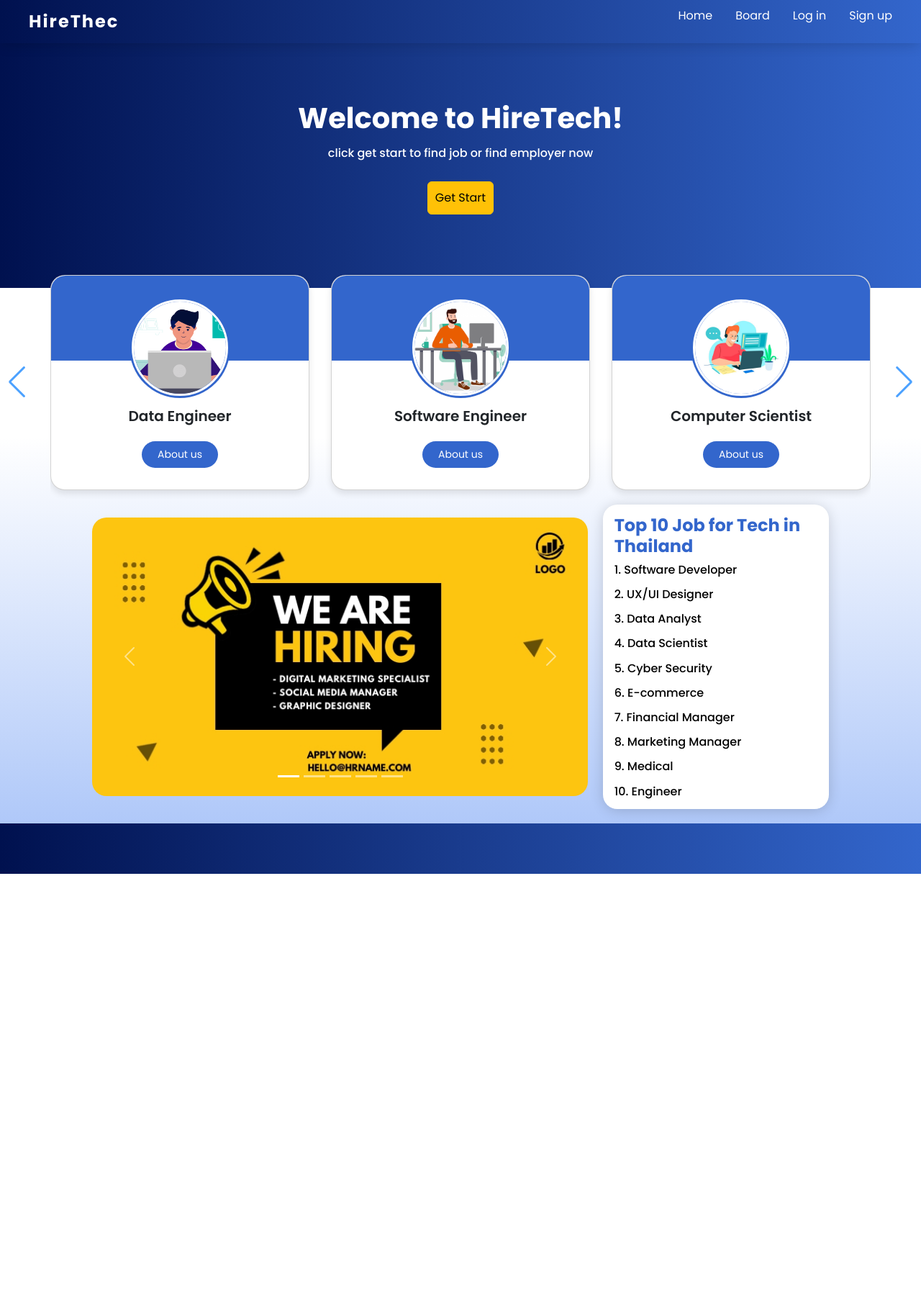
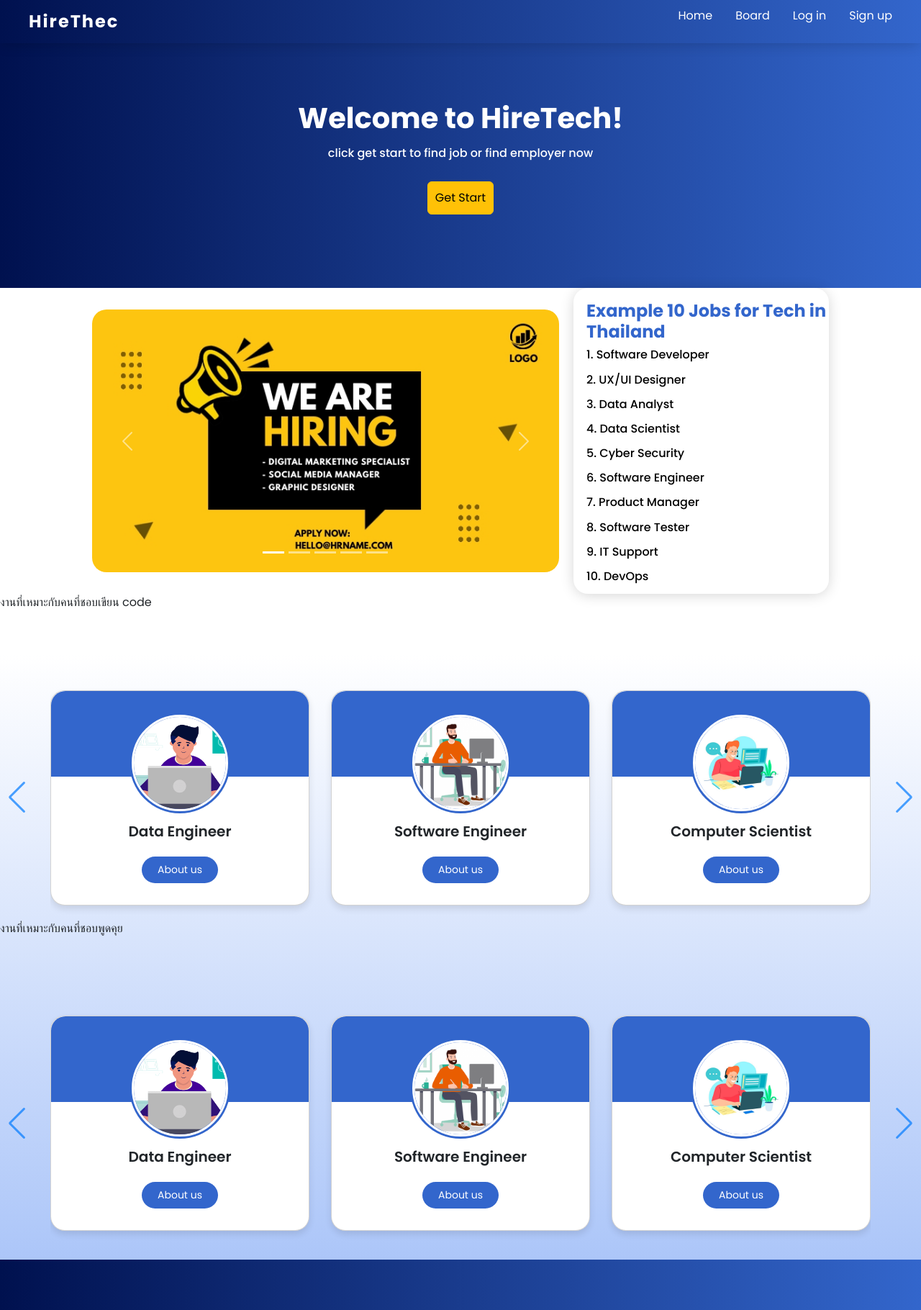
Before and after one commit to minddymind/Hire-Tech, a Flask app: page / in a window 1280 px wide. Shown: the whole page at 72% size. Before the commit the page ends 1214 px from the top, so only its background shows below. Run offline with Flask 3, Linux system fonts and the light colour scheme; parts of the project's set-up code (start-up, migrations or seed data) failed here and were passed over.

Commit message:
update home page

```diff
--- a/flask/app/static/css/home.css
+++ b/flask/app/static/css/home.css
@@ -1,3 +1,5 @@
+@import url('https://fonts.googleapis.com/css2?family=Poppins:wght@300;400;500;600&display=swap');
+
 * {
 	margin: 0;
 	padding: 0;
@@ -14,7 +16,7 @@ body {
   /* background: rgb(0,17,79); */
   background: linear-gradient(rgb(255, 255, 255) 50%, rgb(165, 193, 248));
   /* background-color: white; */
-  font-family: 'IBMPlexMono', sans-serif;
+  font-family: 'Poppins', sans-serif;
 }
 
 li {
@@ -42,8 +44,8 @@ nav {
 	justify-content: space-between;
 	z-index: 1000;
 	background: rgb(0,17,79);
-  	background: linear-gradient(90deg, rgba(0,17,79,1) 0%, rgba(51,102,204,1) 100%);
-  	box-shadow: 0 2px 20px -2px rgba(0,0,0,.2);
+	background: linear-gradient(90deg, rgba(0,17,79,1) 0%, rgba(51,102,204,1) 100%);
+	box-shadow: 0 2px 20px -2px rgba(0,0,0,.2);
   /* background: rgb(0,17,79);
   background: linear-gradient(90deg, rgba(0,17,79,1) 0%, rgba(51,102,204,1) 100%); */
 	/* box-shadow: 0 2px 4px rgba(0, 0, 0, 0.2);
@@ -171,7 +173,7 @@ nav.sticky {
 
 .card-container {
 	position: relative;
-	margin-top: -1%;
+	margin-top: 10%;
 	width: auto;
 }
 
@@ -234,7 +236,6 @@ h6 {
 
 }
 
-
 .c-item {
   height: auto;
 }
--- a/flask/app/static/css/styles.css
+++ b/flask/app/static/css/styles.css
@@ -30,7 +30,6 @@ body{
 .card{
     border-radius: 25px;
     background-color: #FFF;
-
 }
 .image-content,
 .card-content{
--- a/flask/app/static/home.html
+++ b/flask/app/static/home.html
@@ -21,11 +21,6 @@
         <link rel="stylesheet" href="/static/css/home.css">
 
         <!-- Fonts -->
-        <link rel="preconnect" href="https://fonts.googleapis.com">
-        <link rel="preconnect" href="https://fonts.gstatic.com" crossorigin>
-        <link href="https://fonts.googleapis.com/css2?family=IBM+Plex+Mono:ital,wght@
-        0,100;0,200;0,300;0,400;0,500;0,600;0,700;1,100;1,200;1,300;1,400;1,500;1,600;1,700
-        &family=Lato:wght@300;400;700&display=swap" rel="stylesheet">
         <link href='https://fonts.googleapis.com/css?family=Kanit&subset=thai,latin' rel='stylesheet' type='text/css'>
 
         <!-- Favicon -->
@@ -60,6 +55,64 @@
             <h1 class="writer"><b>Welcome to HireTech!</b></h1>
             <h6>click get start to find job or find employer now</h6>
             <a href="/board"><button type="button" class="btn btn-warning btn"><span>Get Start</span></button></a>
+        </div>
+
+        <div class="slide">
+          <div id="hero-carousel" class="carousel slide" data-bs-ride="carousel">
+              <div class="carousel-indicators">
+                  <button type="button" data-bs-target="#hero-carousel" data-bs-slide-to="0" class="active" aria-current="true" aria-label="Slide 1"></button>
+                  <button type="button" data-bs-target="#hero-carousel" data-bs-slide-to="1" aria-label="Slide 2"></button>
+                  <button type="button" data-bs-target="#hero-carousel" data-bs-slide-to="2" aria-label="Slide 3"></button>
+                  <button type="button" data-bs-target="#hero-carousel" data-bs-slide-to="3" aria-label="Slide 4"></button>
+                  <button type="button" data-bs-target="#hero-carousel" data-bs-slide-to="4" aria-label="Slide 5"></button>
+              </div>
+
+              <div class="carousel-inner">
+                  <div class="carousel-item active c-item">
+                      <img src="/static/img/poster1.jpg" class="d-block w-100 c-img" alt="Slide 1">
+                  </div>
+                  <div class="carousel-item c-item">
+                      <img src="/static/img/poster5.jpg" class="d-block w-100 c-img" alt="Slide 2">
+                  </div>
+                  <div class="carousel-item c-item">
+                      <img src="/static/img/poster3.jpg" class="d-block w-100 c-img" alt="Slide 3">
+                  </div>
+                  <div class="carousel-item c-item">
+                      <img src="/static/img/poster4.jpg" class="d-block w-100 c-img" alt="Slide 4">
+                  </div>
+                  <div class="carousel-item c-item">
+                      <img src="/static/img/poster2.jpg" class="d-block w-100 c-img" alt="Slide 5">
+                  </div>
+              </div>
+              <button class="carousel-control-prev" type="button" data-bs-target="#hero-carousel" data-bs-slide="prev">
+                  <span class="carousel-control-prev-icon" aria-hidden="true"></span>
+                  <span class="visually-hidden">Previous</span>
+              </button>
+              <button class="carousel-control-next" type="button" data-bs-target="#hero-carousel" data-bs-slide="next">
+                  <span class="carousel-control-next-icon" aria-hidden="true"></span>
+                  <span class="visually-hidden">Next</span>
+              </button>
+          </div>
+
+
+          <div class="text-box">
+            <h4>Example 10 Jobs for Tech in Thailand</h4>
+            <!-- <h4>in Thailand</h4> -->
+            <h6>1. Software Developer</h6>
+            <h6>2. UX/UI Designer</h6>
+            <h6>3. Data Analyst</h6>
+            <h6>4. Data Scientist</h6>
+            <h6>5. Cyber Security</h6>
+            <h6>6. Software Engineer</h6>
+            <h6>7. Product Manager</h6>
+            <h6>8. Software Tester</h6>
+            <h6>9. IT Support</h6>
+            <h6>10. DevOps</h6>
+          </div>
+        </div>
+
+        <div class="description">
+          งานที่เหมาะกับคนที่ชอบเขียน code
         </div>
 
         <div class="card-container">
@@ -206,10 +259,8 @@
                     </div>
                   </div>
                 </div>
-
               </div>
             </div>
-
             <div class="swiper-button-next "></div>
             <div class="swiper-button-prev "></div>
               <!-- <div class="swiper-pagination"></div> -->
@@ -239,107 +290,182 @@
         </div>
 
 
+        <div class="description">
+          งานที่เหมาะกับคนที่ชอบพูดคุย
+        </div>
+        <div class="card-container">
+          <section>
+            <div class="swiper mySwiper container">
+              <link rel="stylesheet" href="/static/css/swiper.css">
+              <link rel="stylesheet" href="https://unpkg.com/swiper/swiper-bundle.min.css"/>
+              <link rel="stylesheet" href="https://cdnjs.cloudflare.com/ajax/libs/font-awesome/6.0.0-beta3/css/all.min.css"/>
 
-        <div class="slide">
-            <div id="hero-carousel" class="carousel slide" data-bs-ride="carousel">
-            </div>
+              <div class="swiper-wrapper content">
+
+                <div class="swiper-slide card">
+                  <div class="card-content">
+                    <div class="image">
+                      <img src= "/static/img/Data_Engineer.png">
                     </div>
 
-          <!-- <Ttrying to do 1st squre set about job roles> -->
-
-          <div class="slide">
-            <div id="hero-carousel" class="carousel slide" data-bs-ride="carousel">
-                <div class="carousel-indicators">
-                    <button type="button" data-bs-target="#hero-carousel" data-bs-slide-to="0" class="active" aria-current="true" aria-label="Slide 1"></button>
-                    <button type="button" data-bs-target="#hero-carousel" data-bs-slide-to="1" aria-label="Slide 2"></button>
-                    <button type="button" data-bs-target="#hero-carousel" data-bs-slide-to="2" aria-label="Slide 3"></button>
-                    <button type="button" data-bs-target="#hero-carousel" data-bs-slide-to="3" aria-label="Slide 4"></button>
-                    <button type="button" data-bs-target="#hero-carousel" data-bs-slide-to="4" aria-label="Slide 5"></button>
+                    <div class="name-profession">
+                      <span class="name">Data Engineer</span>
                     </div>
 
-                <div class="carousel-inner">
-                    <div class="carousel-item active c-item">
-                        <img src="/static/img/poster1.jpg" class="d-block w-100 c-img" alt="Slide 1">
-                    </div>
-                    <div class="carousel-item c-item">
-                        <img src="/static/img/poster5.jpg" class="d-block w-100 c-img" alt="Slide 2">
-                    </div>
-                    <div class="carousel-item c-item">
-                        <img src="/static/img/poster3.jpg" class="d-block w-100 c-img" alt="Slide 3">
-                    </div>
-                    <div class="carousel-item c-item">
-                        <img src="/static/img/poster4.jpg" class="d-block w-100 c-img" alt="Slide 4">
-                    </div>
-                    <div class="carousel-item c-item">
-                        <img src="/static/img/poster2.jpg" class="d-block w-100 c-img" alt="Slide 5">
-                    </div>
-                </div>
-                <button class="carousel-control-prev" type="button" data-bs-target="#hero-carousel" data-bs-slide="prev">
-                    <span class="carousel-control-prev-icon" aria-hidden="true"></span>
-                    <span class="visually-hidden">Previous</span>
-                </button>
-                <button class="carousel-control-next" type="button" data-bs-target="#hero-carousel" data-bs-slide="next">
-                    <span class="carousel-control-next-icon" aria-hidden="true"></span>
-                    <span class="visually-hidden">Next</span>
-                </button>
-            </div>
-
-
-            <div class="text-box">
-              <h4>Top 10 Job for Tech in Thailand</h4>
-              <!-- <h4>in Thailand</h4> -->
-              <h6>1. Software Developer</h6>
-              <h6>2. UX/UI Designer</h6>
-              <h6>3. Data Analyst</h6>
-              <h6>4. Data Scientist</h6>
-              <h6>5. Cyber Security</h6>
-              <h6>6. E-commerce</h6>
-              <h6>7. Financial Manager</h6>
-              <h6>8. Marketing Manager</h6>
-              <h6>9. Medical</h6>
-              <h6>10. Engineer</h6>
-            </div>
-        </div>
-
-          <!-- <div class="_bg-blue-gradient">
-
-            < first trying to สร้างสี่เหลี่ยมแบบ fastwork แต่ยังไม่เห็นผล>
-
-            <div class="container">
-              <div class="row justify-content-between">
-                <div class="col-md-4">
-                  <div style="background:white;box-shadow:0 10px 40px -4px rgba(19, 55, 109, 0.08), 0 8px 22px -6px rgba(19, 55, 109, 0.1);border-radius:8px" class="_dp-f _fdrt-cl">
-                    <div class="_pd-24px _f-1">
-                      <div style="height:10px"></div>
-                      <div class="_mgt-32px _dp-f _jtfct-ct">
-                        <img src="/static/img/poster1.jpg" alt="poster1" decoding="async" loading="lazy">
+                    <div class="button">
+                      <a href="https://www.coursera.org/articles/what-does-a-data-engineer-do-and-how-do-i-become-one"><button type="button" class="btn btn-warning btn"><span>About us</span></button></a>
                     </div>
                   </div>
                 </div>
+                <div class="swiper-slide card">
+                  <div class="card-content">
+                    <div class="image">
+                      <img src= "/static/img/Software_Engineer.png">
                     </div>
-                <div class="col-md-4">
-                  <div style="background:white;box-shadow:0 10px 40px -4px rgba(19, 55, 109, 0.08), 0 8px 22px -6px rgba(19, 55, 109, 0.1);border-radius:8px" class="_dp-f _fdrt-cl">
-                    <div class="_pd-24px _f-1">
-                      <div style="height: 10px"></div>
-                      <div class="_mgt-32px _dp-f _jtfct-ct">
-                        <img src="/static/img/poster2.jpg" alt="poster1" decoding="async" loading="lazy">
+
+                    <div class="name-profession">
+                      <span class="name">Software Engineer</span>
+                    </div>
+
+                    <div class="button">
+                      <a href="https://www.coursera.org/articles/software-engineer"><button type="button" class="btn btn-warning btn"><span>About us</span></button></a>
                     </div>
                   </div>
                 </div>
+                <div class="swiper-slide card">
+                  <div class="card-content">
+                    <div class="image">
+                  <img src= "/static/img/IT_support.jpg">
                     </div>
-                <div class="col-md-4">
-                  <div style="background:white;box-shadow:0 10px 40px -4px rgba(19, 55, 109, 0.08), 0 8px 22px -6px rgba(19, 55, 109, 0.1);border-radius:8px" class="_dp-f _fdrt-cl">
-                    <div class="_pd-24px _f-1">
-                      <div style="height:10px"></div>
-                      <div class="_mgt-32px _dp-f _jtfct-ct">
-                        <img src="/static/img/poster3.jpg" alt="poster1" decoding="async" loading="lazy">
+
+                    <div class="name-profession">
+                      <span class="name">Computer Scientist</span>
+                    </div>
+
+                    <div class="button">
+                      <a href="https://www.coursera.org/articles/computer-scientist"><button type="button" class="btn btn-warning btn"><span>About us</span></button></a>
+                    </div>
+                  </div>
+                </div>
+                <div class="swiper-slide card">
+                  <div class="card-content">
+                    <div class="image">
+                    <img src= "/static/img/Iot_Engineer.jpg">
+                    </div>
+
+                    <div class="name-profession">
+                      <span class="name">IoT Engineer</span>
+                    </div>
+
+                    <div class="button">
+                      <a href="https://hiring.monster.com/resources/job-descriptions/computer/iot-engineer-job-description-template/"><button type="button" class="btn btn-warning btn"><span>About us</span></button></a>
+                    </div>
+                  </div>
+                </div>
+                <div class="swiper-slide card">
+                  <div class="card-content">
+                    <div class="image">
+                      <img src= "/static/img/Mobile_App_Developer.jpg">
+                    </div>
+
+                    <div class="name-profession">
+                      <span class="name">Mobile App Developer</span>
+                    </div>
+
+                    <div class="button">
+                      <a href="https://www.coursera.org/articles/android-app-developer"><button type="button" class="btn btn-warning btn"><span>About us</span></button></a>
+                    </div>
+                  </div>
+                </div>
+                <div class="swiper-slide card">
+                  <div class="card-content">
+                    <div class="image">
+                    <img src= "/static/img/Web_Developer.jpg">
+                    </div>
+
+                    <div class="name-profession">
+                      <span class="name">Web Developer</span>
+                    </div>
+
+                    <div class="button">
+                      <a href="https://www.coursera.org/articles/web-developer"><button type="button" class="btn btn-warning btn"><span>About us</span></button></a>
+                    </div>
+                  </div>
+                </div>
+                <div class="swiper-slide card">
+                  <div class="card-content">
+                    <div class="image">
+                    <img src= "/static/img/Game_Designer_Developer.jpg">
+                    </div>
+
+                    <div class="name-profession">
+                      <span class="name">Game Designer Developer</span>
+                    </div>
+
+                    <div class="button">
+                      <a href="https://www.coursera.org/articles/video-game-designer"><button type="button" class="btn btn-warning btn"><span>About us</span></button></a>
+                    </div>
+                  </div>
+                </div>
+                <div class="swiper-slide card">
+                  <div class="card-content">
+                    <div class="image">
+                  <img src= "/static/img/UX_UI_ Designer.jpg">
+                    </div>
+
+                    <div class="name-profession">
+                      <span class="name">UX/UI Designer</span>
+                    </div>
+
+                    <div class="button">
+                      <a href="https://www.coursera.org/in/articles/what-does-a-ux-designer-do"><button type="button" class="btn btn-warning btn"><span>About us</span></button></a>
+                    </div>
+                  </div>
+                </div>
+                <div class="swiper-slide card">
+                  <div class="card-content">
+                    <div class="image">
+                    <img src= "/static/img/DevOps_Engineer.jpg">
+                    </div>
+
+                    <div class="name-profession">
+                      <span class="name">DevOps engineer</span>
+                    </div>
+
+                    <div class="button">
+                      <a href="https://www.coursera.org/articles/what-is-devops"><button type="button" class="btn btn-warning btn"><span>About us</span></button></a>
                     </div>
                   </div>
                 </div>
               </div>
             </div>
+            <div class="swiper-button-next "></div>
+            <div class="swiper-button-prev "></div>
+              <!-- <div class="swiper-pagination"></div> -->
+          </section>
+
+          <!-- Swiper JS -->
+          <script src="https://unpkg.com/swiper/swiper-bundle.min.js"></script>
+
+          <!-- Initialize Swiper -->
+          <script>
+            var swiper = new Swiper(".mySwiper", {
+              slidesPerView: 3,
+              spaceBetween: 30,
+              slidesPerGroup: 3,
+              loop: true,
+              loopFillGroupWithBlank: true,
+              pagination: {
+                el: ".swiper-pagination",
+                clickable: true,
+              },
+              navigation: {
+                nextEl: ".swiper-button-next",
+                prevEl: ".swiper-button-prev",
+              },
+            });
+          </script>
         </div>
-          </div> -->
 
         <div class="footer"></div>
         <script defer src="static/js/navbar.js"></script>
```
Lines whose indentation alone changed are shown as unchanged.
